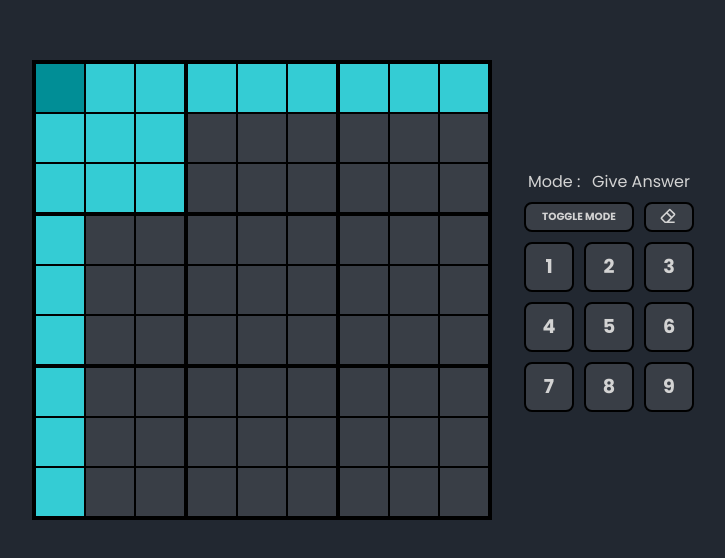
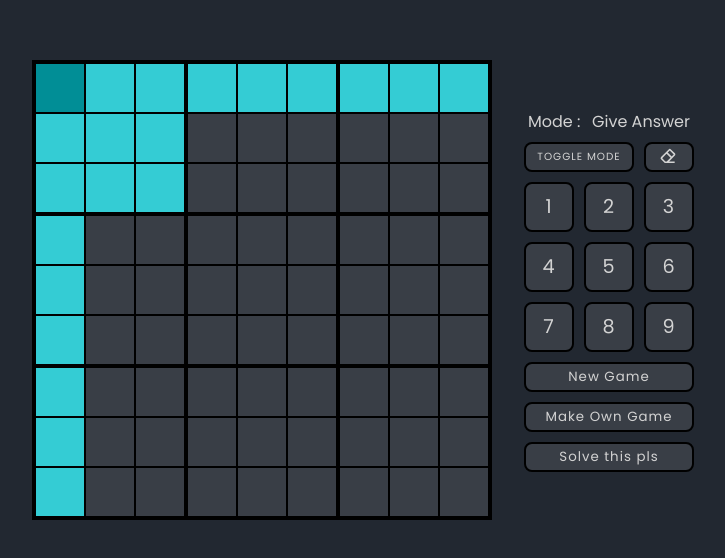
Before and after one commit to atidhirah/react-sudoku, a React (Create React App) app: page / in a window 1280 px wide. Shown: the part 110-668 px from the top of the page, without its empty margins (277-1002 px from the left). Built offline with nearby package versions, Linux system fonts and the light colour scheme.

Commit message:
Add modals

```diff
--- a/src/components/ConsoleElements/SudokuConsole.js
+++ b/src/components/ConsoleElements/SudokuConsole.js
@@ -3,6 +3,27 @@ import { BiEraser } from "react-icons/bi";
 
 class SudokuConsole extends React.Component {
   render() {
+    let numberButtons = this.numberButtons();
+    let gameButtons = this.gameButtons();
+
+    let mode = this.props.mode;
+    mode = mode[0].toUpperCase() + mode.slice(1);
+    mode = mode === "Answer" ? `Give ${mode}` : `Take ${mode}`;
+
+    return (
+      <div className="sudoku-console">
+        <p className="console-mode">
+          Mode : <span>{mode}</span>
+        </p>
+        <ul className="console-buttons">
+          {numberButtons}
+          {gameButtons}
+        </ul>
+      </div>
+    );
+  }
+
+  numberButtons() {
     let numberButtons = Array(9)
       .fill(0)
       .map((_, i) => {
@@ -14,16 +35,8 @@ class SudokuConsole extends React.Component {
         );
       });
 
-    let mode = this.props.mode;
-    mode = mode[0].toUpperCase() + mode.slice(1);
-    mode = mode === "Answer" ? `Give ${mode}` : `Take ${mode}`;
-
     return (
-      <div className="sudoku-console">
-        <p className="console-mode">
-          Mode : <span>{mode}</span>
-        </p>
-        <ul className="console-buttons">
+      <>
         <li key="toggle" className="console-toggle">
           <button onClick={() => this.props.handleMode()}>Toggle Mode</button>
         </li>
@@ -35,8 +48,30 @@ class SudokuConsole extends React.Component {
         <li key="numbers" className="console-numbers">
           <ul>{numberButtons}</ul>
         </li>
-        </ul>
-      </div>
+      </>
+    );
+  }
+
+  gameButtons() {
+    let name = this.props.modalName;
+    return (
+      <>
+        <li key="newGame" className="console-new-game">
+          <button onClick={() => this.props.handleModal(true, name)}>
+            New Game
+          </button>
+        </li>
+        <li key="makeGame" className="console-make-game">
+          <button onClick={() => this.props.handleModal(true, name)}>
+            Make Own Game
+          </button>
+        </li>
+        <li key="solve" className="console-solve">
+          <button onClick={() => this.props.handleModal(true, name)}>
+            Solve this pls
+          </button>
+        </li>
+      </>
     );
   }
 }
--- /dev/null
+++ b/src/components/Modals.js
@@ -0,0 +1,52 @@
+import React from "react";
+
+class Modals extends React.Component {
+  handleClick(status, name) {
+    this.props.handleModal(status, name);
+  }
+
+  render() {
+    const status = this.props.modalStatus;
+    const name = this.props.modalName;
+
+    if (!status) {
+      return <></>;
+    } else {
+      let text;
+      let buttons = this.modalButtons(name);
+      switch (name) {
+        case "makegame":
+          text = "Are you sure want to make your own Sudoku game?";
+          break;
+        default:
+          text = "Your game is not finished yet, are you sure want to give up?";
+      }
+
+      return (
+        <div className="modal">
+          <div className="modal-content">
+            <div className="modal-text">
+              <p>{text}</p>
+            </div>
+            <div className="modal-buttons">{buttons}</div>
+          </div>
+        </div>
+      );
+    }
+  }
+
+  modalButtons(name) {
+    return (
+      <>
+        <button onClick={() => this.handleClick(true, name)}>
+          Yes I am sure
+        </button>
+        <button onClick={() => this.handleClick(false, "")}>
+          No I change my mind
+        </button>
+      </>
+    );
+  }
+}
+
+export default Modals;
--- a/src/components/SudokuGame.js
+++ b/src/components/SudokuGame.js
@@ -1,6 +1,7 @@
 import React from "react";
 import SudokuBoard from "./BoardElements/SudokuBoard";
 import SudokuConsole from "./ConsoleElements/SudokuConsole";
+import Modals from "./Modals";
 
 class SudokuGame extends React.Component {
   render() {
@@ -10,11 +11,17 @@ class SudokuGame extends React.Component {
           sudokuState={this.props.sudokuState}
           handleSelect={this.props.selectNode}
         />
-
         <SudokuConsole
           mode={this.props.sudokuState.mode}
+          modalName={this.props.sudokuState.modalName}
           handleMode={this.props.handleMode}
           handleMap={this.props.handleMap}
+          handleModal={this.props.handleModal}
+        />
+        <Modals
+          modalStatus={this.props.sudokuState.modalStatus}
+          modalName={this.props.sudokuState.modalName}
+          handleModal={this.props.handleModal}
         />
       </div>
     );
--- a/src/redux/SudokuRedux.js
+++ b/src/redux/SudokuRedux.js
@@ -3,6 +3,7 @@ import {
   modeAction,
   mapAction,
   selectNodeAction,
+  modalAction,
 } from "./actions/SudokuActions";
 import SudokuGame from "../components/SudokuGame";
 
@@ -17,6 +18,9 @@ const mapDispatchToProps = (dispatch) => ({
   selectNode: (pos) => {
     dispatch(selectNodeAction(pos));
   },
+  handleModal: (modalStatus, modalName) => {
+    dispatch(modalAction(modalStatus, modalName));
+  },
 });
 
 export const Container = connect(
--- a/src/redux/actions/SudokuActions.js
+++ b/src/redux/actions/SudokuActions.js
@@ -1,6 +1,7 @@
 export const MODE = "MODE";
 export const MAP = "MAP";
 export const SELECTED_NODE = "SELECTED_NODE";
+export const MODAL = "MODAL";
 
 // Game have 2 mode, "answer" and "notes"
 export const modeAction = () => ({
@@ -16,3 +17,9 @@ export const selectNodeAction = (pos) => ({
   type: SELECTED_NODE,
   pos,
 });
+
+export const modalAction = (modalStatus, modalName) => ({
+  type: MODAL,
+  modalStatus,
+  modalName,
+});
--- a/src/redux/reducers/SudokuReducers.js
+++ b/src/redux/reducers/SudokuReducers.js
@@ -1,4 +1,4 @@
-import { MODE, MAP, SELECTED_NODE } from "../actions/SudokuActions";
+import { MODE, MAP, SELECTED_NODE, MODAL } from "../actions/SudokuActions";
 import Sudoku from "../../controllers/Sudoku";
 
 const sudoku = new Sudoku();
@@ -7,6 +7,8 @@ const defaultState = {
   map: [],
   selected: undefined,
   helper: [],
+  modalStatus: false,
+  modalName: "",
 };
 
 const addOrRemoveNote = (arrInput, val) => {
@@ -43,6 +45,10 @@ const timerReducer = (state = defaultState, action) => {
       newState.selected = action.pos;
       newState.helper = sudoku.getHelperNodes(action.pos);
       break;
+    case MODAL:
+      newState.modalStatus = action.modalStatus;
+      newState.modalName = action.modalName;
+      break;
     default:
       let map = Array(81).fill(".");
       newState.map = map;
--- /dev/null
+++ b/src/styles/components/modals.scss
@@ -0,0 +1,41 @@
+.modal {
+  background-color: rgba(0, 0, 0, 0.6);
+  width: 100%;
+  height: 100vh;
+  display: flex;
+  justify-content: center;
+  align-items: center;
+  position: fixed;
+  top: 0;
+  left: 0;
+  z-index: 100;
+
+  .modal-content {
+    background-color: $clrDark;
+    width: 300px;
+    min-height: 150px;
+    padding: 1rem;
+    border-radius: 12px;
+    display: flex;
+    flex-direction: column;
+    justify-content: space-between;
+
+    .modal-buttons {
+      display: flex;
+      justify-content: space-between;
+
+      button {
+        color: $clrLight;
+        background: none;
+        border: none;
+        font-family: "Poppins", sans-serif;
+        font-size: 0.7rem;
+        cursor: pointer;
+
+        &:hover {
+          text-decoration: underline;
+        }
+      }
+    }
+  }
+}
--- a/src/styles/components/sudokuConsole.scss
+++ b/src/styles/components/sudokuConsole.scss
@@ -20,13 +20,16 @@
   .console-buttons {
     display: grid;
     grid-template-areas:
-      "t t e"
-      "n n n";
+      "toggle toggle erase"
+      "number number number"
+      "new new new"
+      "make make make"
+      "solve solve solve";
 
     gap: 10px;
 
     .console-toggle {
-      grid-area: t;
+      grid-area: toggle;
       width: 110px;
       button {
         text-transform: uppercase;
@@ -35,7 +38,7 @@
     }
 
     .console-eraser {
-      grid-area: e;
+      grid-area: erase;
       width: 50px;
       button {
         font-size: 1.2rem;
@@ -43,7 +46,7 @@
     }
 
     .console-numbers {
-      grid-area: n;
+      grid-area: number;
 
       ul {
         display: grid;
@@ -60,16 +63,28 @@
       }
     }
 
+    .console-new-game {
+      grid-area: new;
+    }
+
+    .console-make-game {
+      grid-area: make;
+    }
+
+    .console-solve {
+      grid-area: solve;
+    }
+
     button {
-      font-family: "Poppins", sans-serif;
+      background-color: $clrDark;
+      color: $clrLight;
       width: 100%;
       height: 100%;
       min-height: 30px;
-      background-color: $clrDark;
-      color: $clrLight;
+      font-family: "Poppins", sans-serif;
+      letter-spacing: 1px;
       border: 2px solid black;
       border-radius: 8px;
-      font-weight: bold;
       cursor: pointer;
 
       &:hover {
--- a/src/styles/index.scss
+++ b/src/styles/index.scss
@@ -1,6 +1,7 @@
 @import "./variables.scss";
 @import "./components/sudokuBoard.scss";
 @import "./components/sudokuConsole.scss";
+@import "./components/modals.scss";
 @import url("https://fonts.googleapis.com/css2?family=Poppins:wght@300;400;500;600;700&display=swap");
 
 * {
```
Lines whose indentation alone changed are shown as unchanged.
